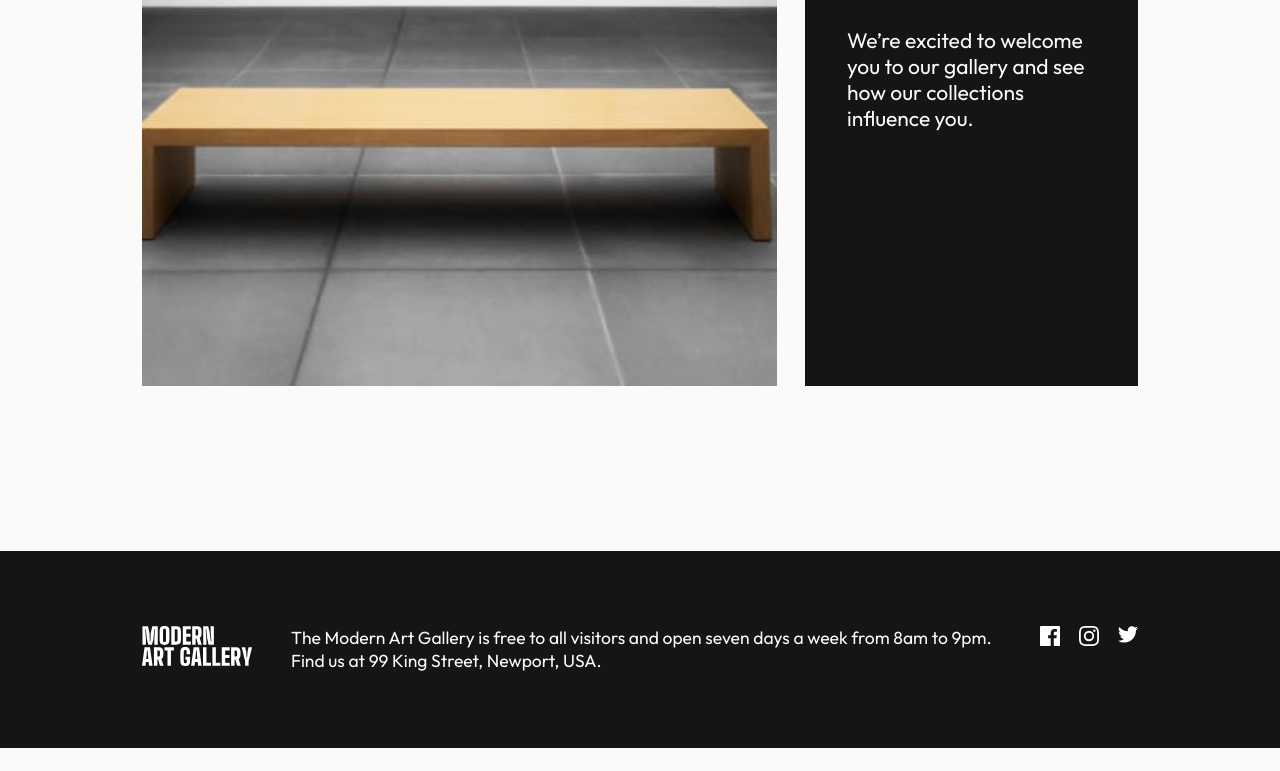
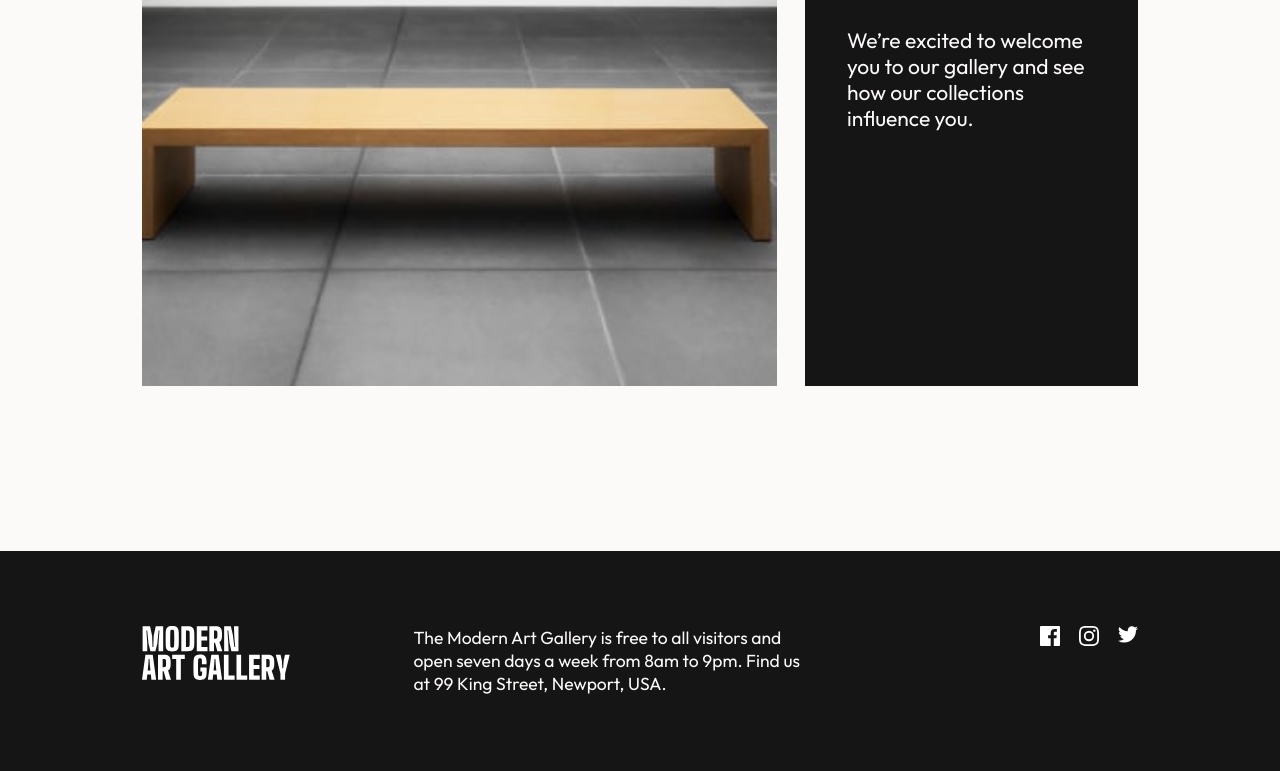
Before and after one commit to AcharaChisomSolomon/art-gallery-website, a plain HTML site: page index.html in a window 1280 px wide. Shown: the part 1636-2407 px from the top of the page. Before the commit the page ends 2384 px from the top, so only its background shows below. Drawn offline with Linux system fonts and the light colour scheme.

Commit message:
style: Update footer layout and styles

```diff
--- a/index.css
+++ b/index.css
@@ -109,6 +109,13 @@ footer p {
     flex-direction: column;
     gap: 2.38rem;
     max-width: 69rem;
+    margin: 0 auto;
+}
+.logo-container {
+    height: clamp(2.5rem, 1.2142857142857144rem + 2.6785714285714284vw, 3.625rem);
+}
+.logo-container img {
+    height: 100%;
 }
 ul {
     display: flex;
@@ -123,7 +130,11 @@ li:hover svg path {
 @media screen and (min-width: 48rem) {
     .footer-container {
         flex-direction: row;
-        justify-content: space-between;
+        gap: 0;
     }
-
+    .address {
+        margin-left: clamp(4.06rem, -1.3342857142857145rem + 11.238095238095237vw, 8.78rem);
+        margin-right: auto;
+        width: clamp(17.5626rem, 6.919857142857143rem + 22.17238095238095vw, 26.875rem);
+    }
 }
--- a/index.html
+++ b/index.html
@@ -60,10 +60,10 @@
 
   <footer>
     <div class="footer-container">
-      <div>
+      <div class="logo-container">
         <img src="./assets/logo-light.svg" alt="logo">
       </div>
-      <div>
+      <div class="address">
         <p>
           The Modern Art Gallery is free to all visitors and open seven days a week
           from 8am to 9pm. Find us at 99 King Street, Newport, USA.
```
